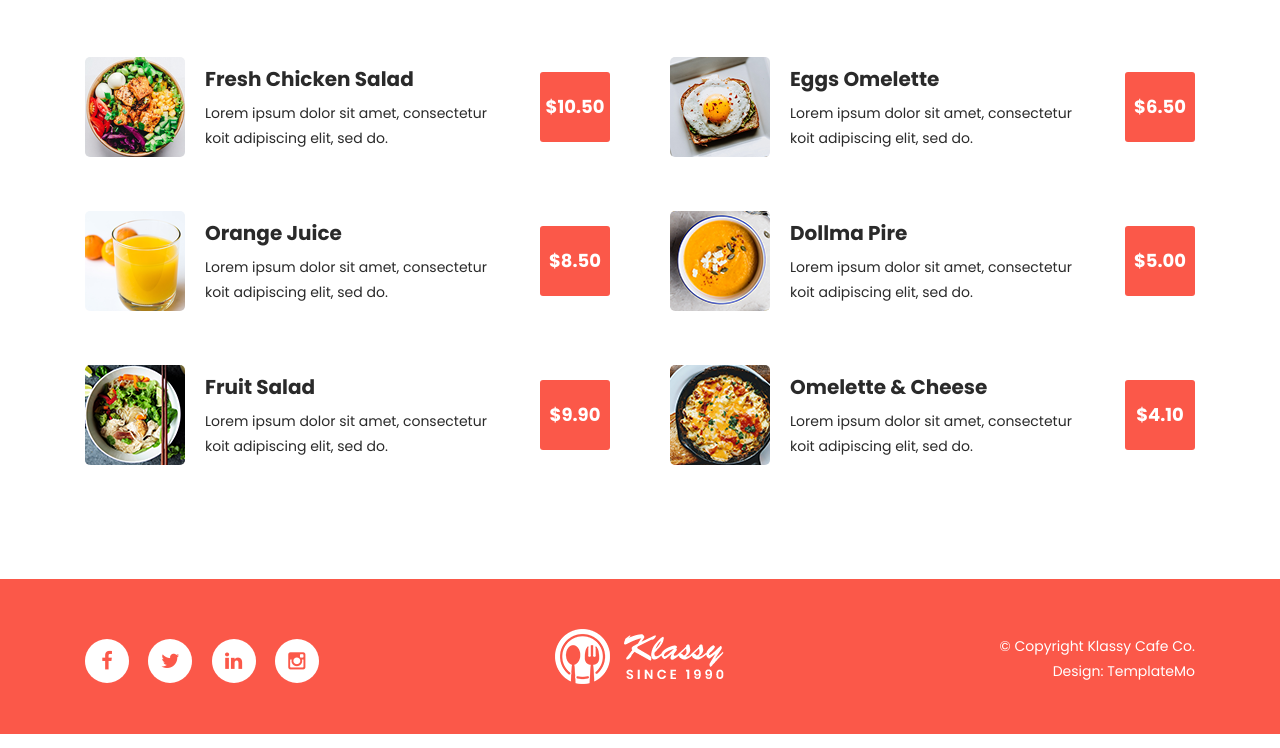
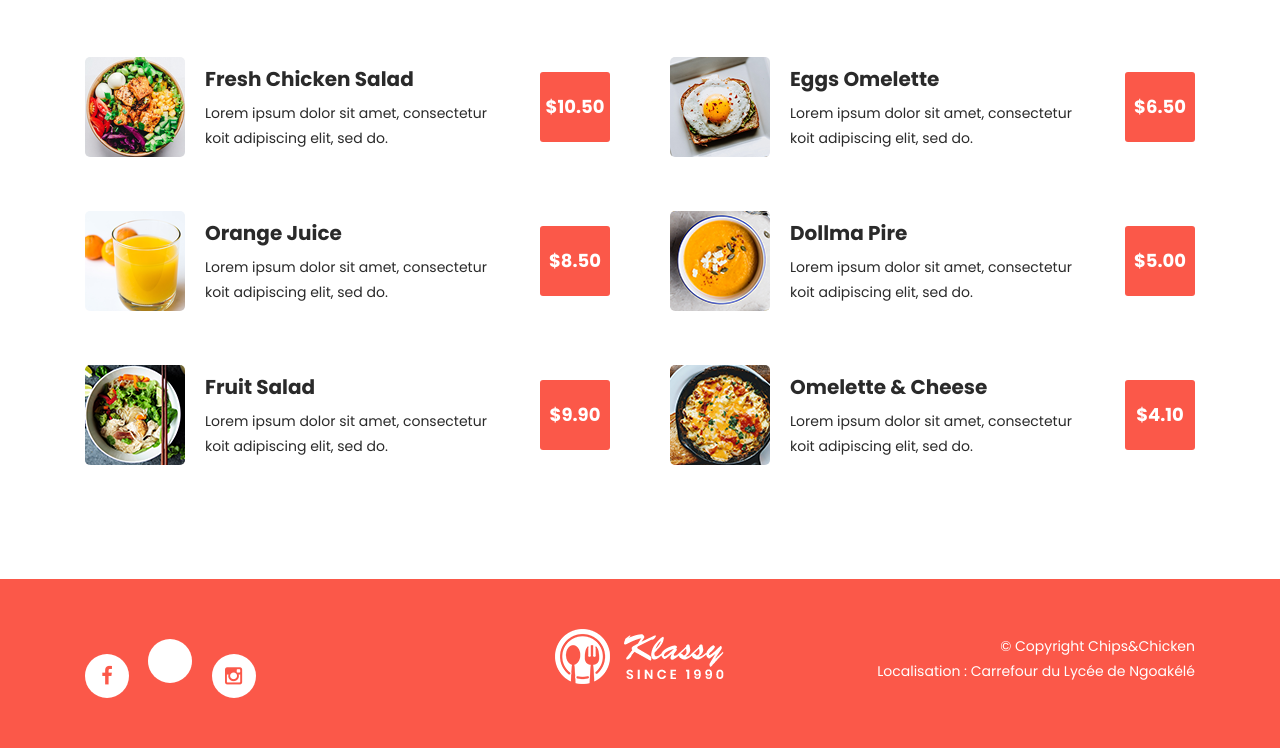
Before and after one commit to chips-chicken-tech/chipschicken.com, a plain HTML site: page index.html in a window 1280 px wide. Shown: the part 4416-5164 px from the top of the page. Drawn offline with Linux system fonts and the light colour scheme.

Commit message:
updated the socila media section of the website at 90 percent.

```diff
--- a/index.html
+++ b/index.html
@@ -722,9 +722,8 @@ https://templatemo.com/tm-558-klassy-cafe
                 <div class="col-lg-4 col-xs-12">
                     <div class="right-text-content">
                             <ul class="social-icons">
-                                <li><a href="#"><i class="fa fa-facebook"></i></a></li>
-                                <li><a href="#"><i class="fa fa-twitter"></i></a></li>
-                                <li><a href="#"><i class="fa fa-linkedin"></i></a></li>
+                                <li><a href="https://www.facebook.com/www.chipsandchicken.cm"><i class="fa fa-facebook"></i></a></li>
+                                <li><a href="#"><i class="https://www.linkedin.com/company/chips-and-chicken-fast-food-restaurant"></i></a></li>
                                 <li><a href="#"><i class="fa fa-instagram"></i></a></li>
                             </ul>
                     </div>
@@ -736,9 +735,9 @@ https://templatemo.com/tm-558-klassy-cafe
                 </div>
                 <div class="col-lg-4 col-xs-12">
                     <div class="left-text-content">
-                        <p>© Copyright Klassy Cafe Co.
+                        <p>© Copyright Chips&Chicken
 
-                        <br>Design: TemplateMo</p>
+                        <br>Localisation : Carrefour du Lycée de Ngoakélé</p>
                     </div>
                 </div>
             </div>
```
